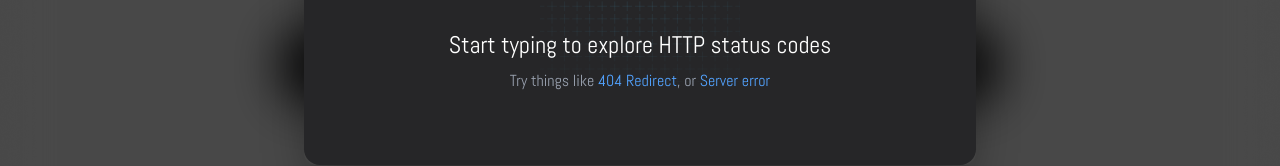
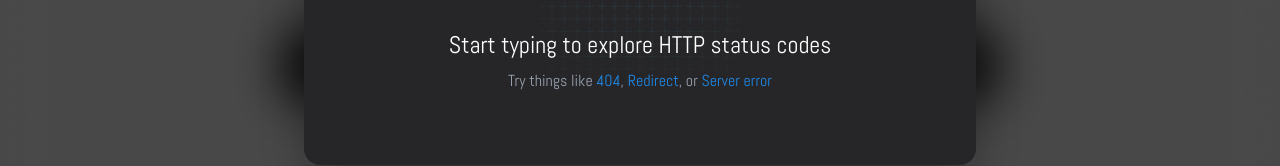
Before and after one commit to notRadioOpaque/status-kit, a Next.js app: page / in a window 1280 px wide. Both pictures are taken after a click on the button "Open search". Shown: the part 375-541 px from the top of the page. Built offline with nearby package versions, Linux system fonts and the light colour scheme; some icons are missing.

Commit message:
Update text color in InitialSearch component for better visibility and consistency

```diff
--- a/src/components/initial-search.tsx
+++ b/src/components/initial-search.tsx
@@ -9,9 +9,9 @@ const InitialSearch = () => {
         </div>
         <p className="text-2xl font-medium text-white">Start typing to explore HTTP status codes</p>
         <p className="mt-2 text-gray-400">
-          Try things like <span className="text-blue-400">404</span>{" "}
-          <span className="text-blue-400">Redirect</span>, or{" "}
-          <span className="text-blue-400">Server error</span>
+          Try things like <span className="text-[#1e88e5]">404</span>,{" "}
+          <span className="text-[#1e88e5]">Redirect</span>, or{" "}
+          <span className="text-[#1e88e5]">Server error</span>
         </p>
       </div>
     </div>
```
